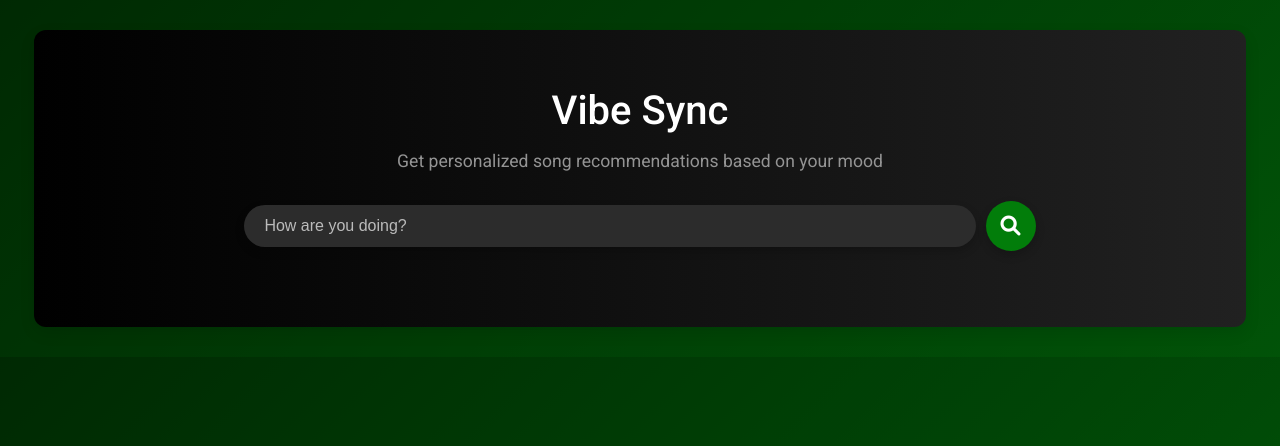
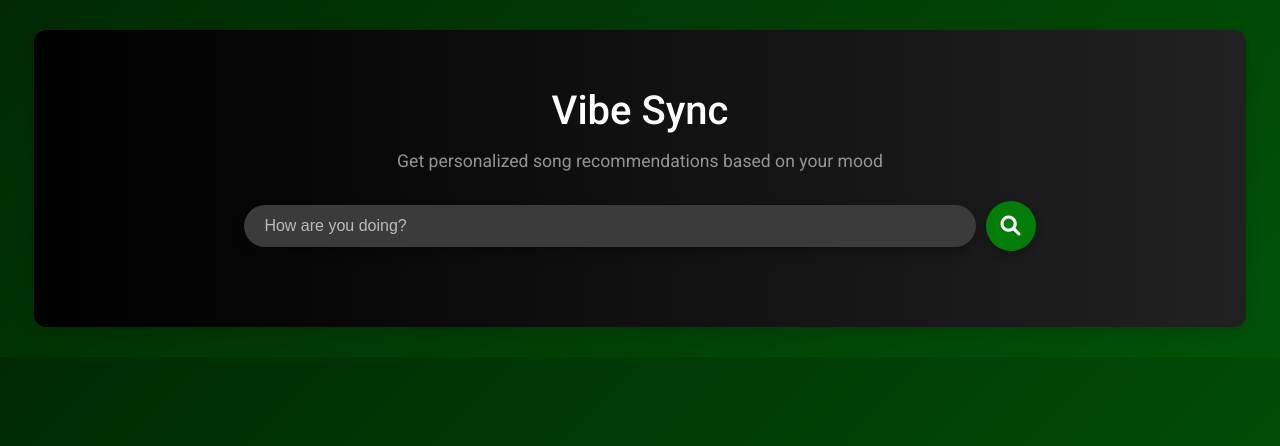
Before and after one commit to niraaz1912/VibeSync, a Flask app: page / in a window 1280 px wide. Shown: the top 446 px of the page. Run offline with Flask 3, Linux system fonts and the light colour scheme.

Commit message:
cleaning

```diff
--- a/templates/index.html
+++ b/templates/index.html
@@ -17,13 +17,12 @@
             <p>Get personalized song recommendations based on your mood</p>
         </div>
 
-        <div class="input-section">
-            <input type="text" id="moodInput" placeholder="How are you doing?" required>
+        <form class="input-section">
+            <input type="text" id="moodInput" placeholder="How are you doing?" required autofocus autocomplete="off">
             <button id="recommendButton">
                 <i class="fas fa-search"></i>
             </button>
-
-        </div>
+        </form>
 
         <div class="recommendations-section">
             <ul id="recommendationsList"></ul>
--- a/user_identificaiton.py
+++ b/user_identificaiton.py
@@ -4,8 +4,6 @@ from spotipy.oauth2 import SpotifyOAuth
 
 from dotenv import load_dotenv
 import os
-from spotipy import Spotify
-from spotipy.oauth2 import SpotifyOAuth
 
 # Load environment variables from .env
 load_dotenv()
```
